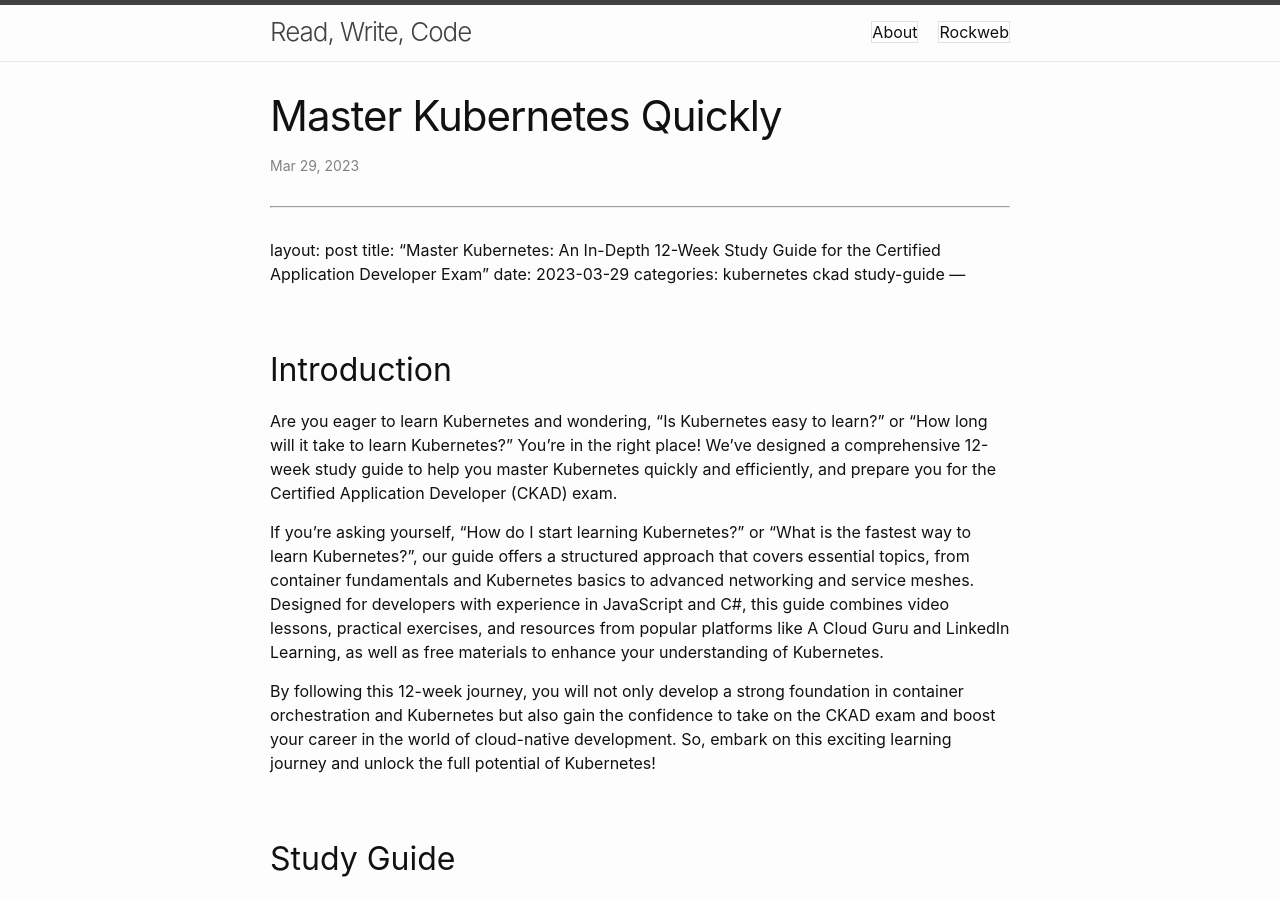
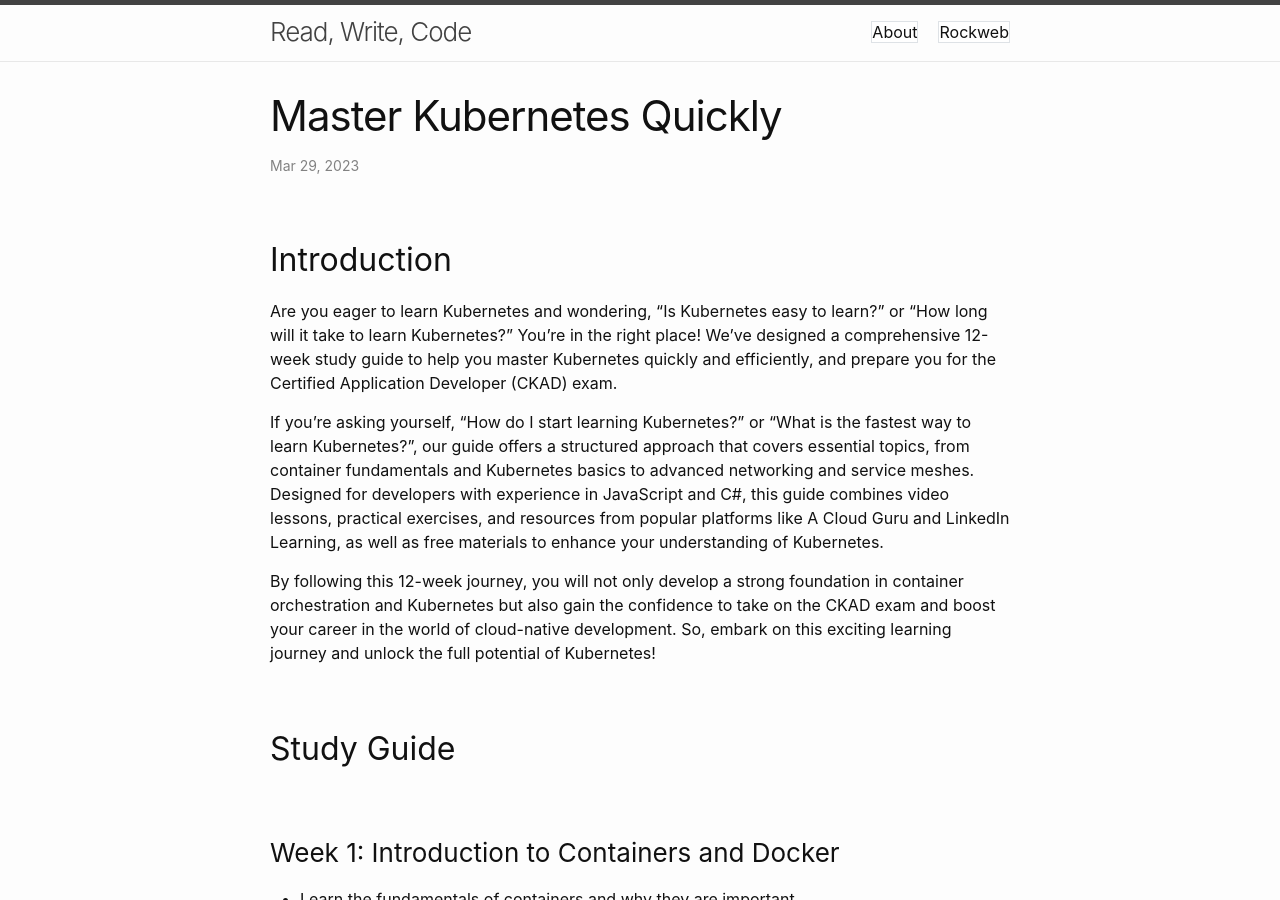
Before and after one commit to mike-w-kelly/mike-w-kelly.github.io, a Jekyll site: the page built from _posts/2023-03-29-master-kubernetes-quickly.markdown, in a window 1280 px wide and 900 px high. Built offline with Jekyll 4.4.1, drawn with Linux system fonts in a browser that asks for light colours.

Commit message:
updating article

```diff
--- a/_posts/2023-03-29-master-kubernetes-quickly.markdown
+++ b/_posts/2023-03-29-master-kubernetes-quickly.markdown
@@ -4,14 +4,9 @@ title: Master Kubernetes Quickly
 subtitle: test
 description: Master Kubernetes quickly with our comprehensive 12-week study guide designed for developers. Prepare for the CKAD exam by exploring container fundamentals, Kubernetes basics, advanced networking, and more through video lessons, practical exercises, and curated resources. Start learning today and boost your cloud-native development skills.
 categories: [Kubernetes]
-tags: [learn, k8s, ckad]
+tags: [study-guide, k8s, ckad]
 ---
----
-layout: post
-title:  "Master Kubernetes: An In-Depth 12-Week Study Guide for the Certified Application Developer Exam"
-date:   2023-03-29
-categories: kubernetes ckad study-guide
----
+
 
 ## Introduction
 
```
